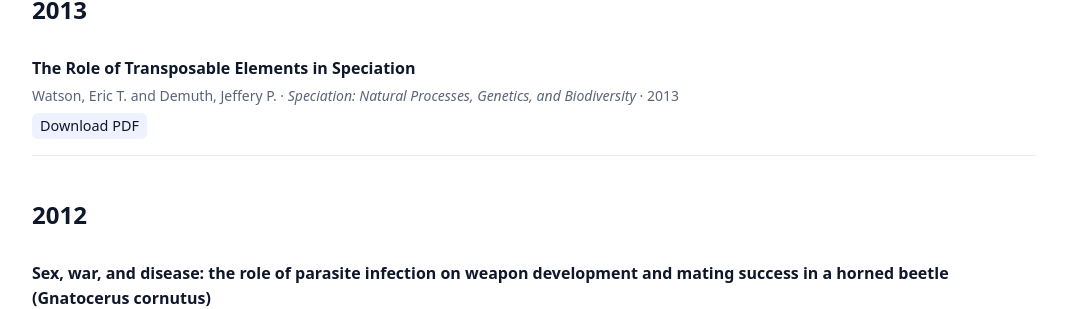
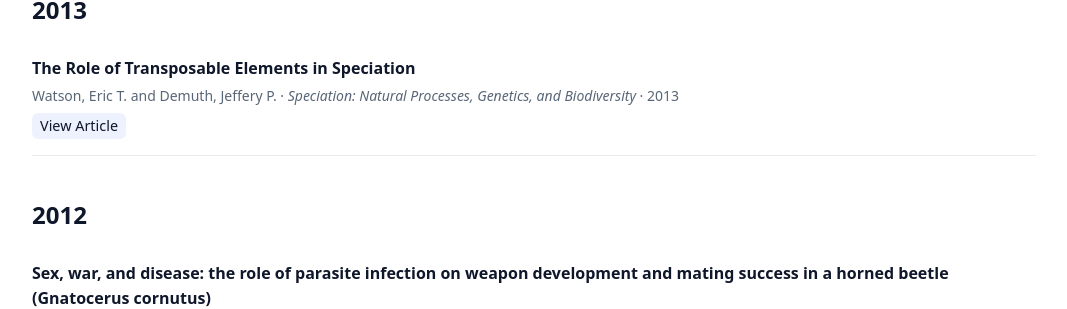
Before and after one commit to demuth-lab/demuth-lab.github.io, a Jekyll site: the page built from publications.md, in a window 1280 px wide and 900 px high, scrolled down 3852 px. Shown: the part 144-453 px from the top of the window, without its empty margins (106-1173 px from the left). Built offline with Jekyll 4.4.1, drawn with Linux system fonts in a browser that asks for light colours.

Commit message:
Update publications.md

```diff
--- a/publications.md
+++ b/publications.md
@@ -79,11 +79,14 @@ Selected publications. For the most up-to-date list, see
     </div>
 
     <div class="pub-links">
+
       {% assign view_href = nil %}
       {% if p.doi %}
         {% assign view_href = "https://doi.org/" | append: p.doi %}
       {% elsif p.url %}
         {% assign view_href = p.url %}
+      {% elsif p.pdf %}
+        {% assign view_href = p.pdf %}
       {% endif %}
 
       {% if view_href %}
@@ -92,10 +95,6 @@ Selected publications. For the most up-to-date list, see
         {% else %}
           <a class="doi-link" href="{{ view_href }}" target="_blank" rel="noopener">View Article</a>
         {% endif %}
-      {% endif %}
-
-      {% if p.pdf %}
-        <a class="pub-link" href="{{ p.pdf }}" target="_blank" rel="noopener">Download PDF</a>
       {% endif %}
 
       {% if p.software and p.software.size > 0 %}
```
